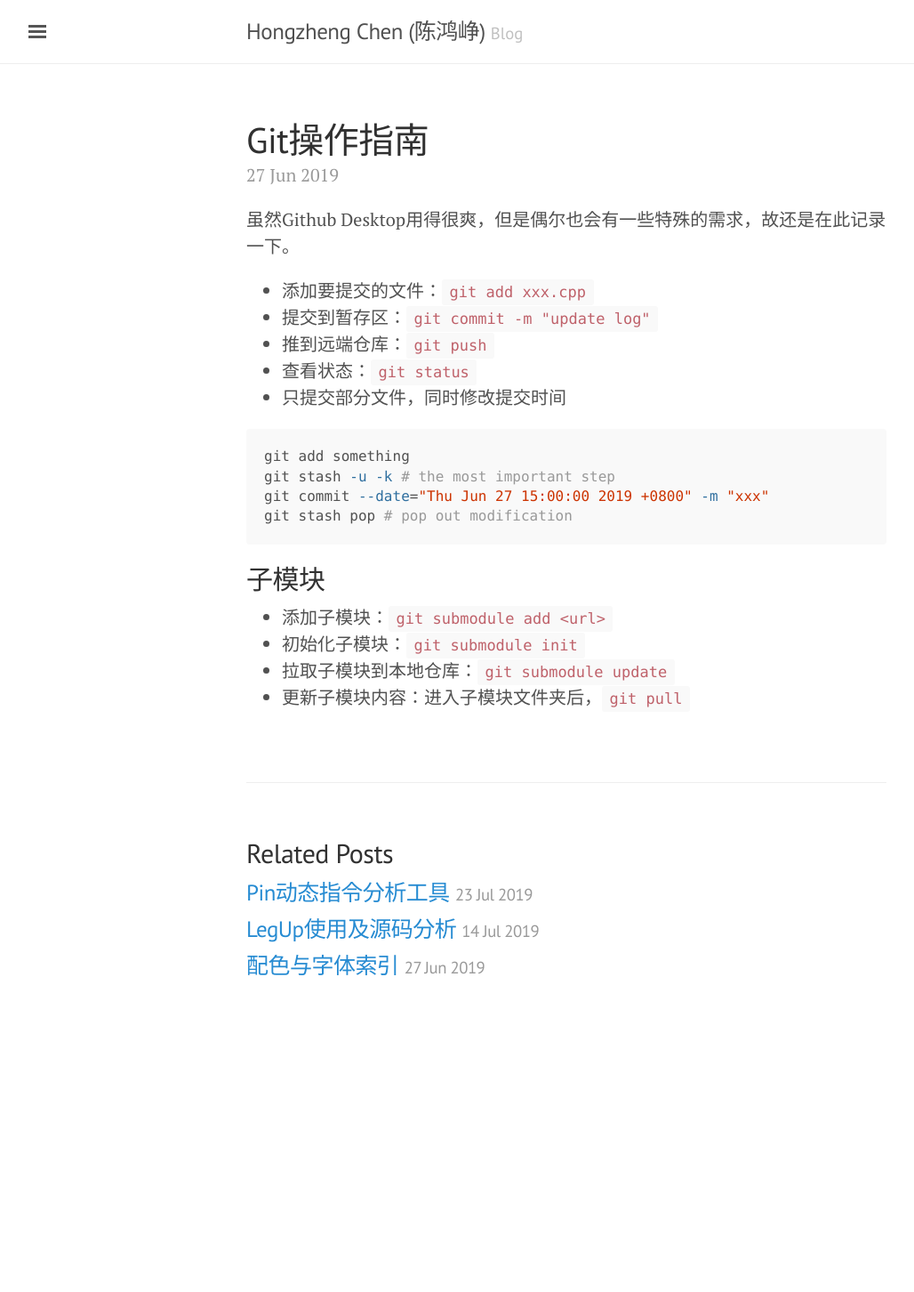
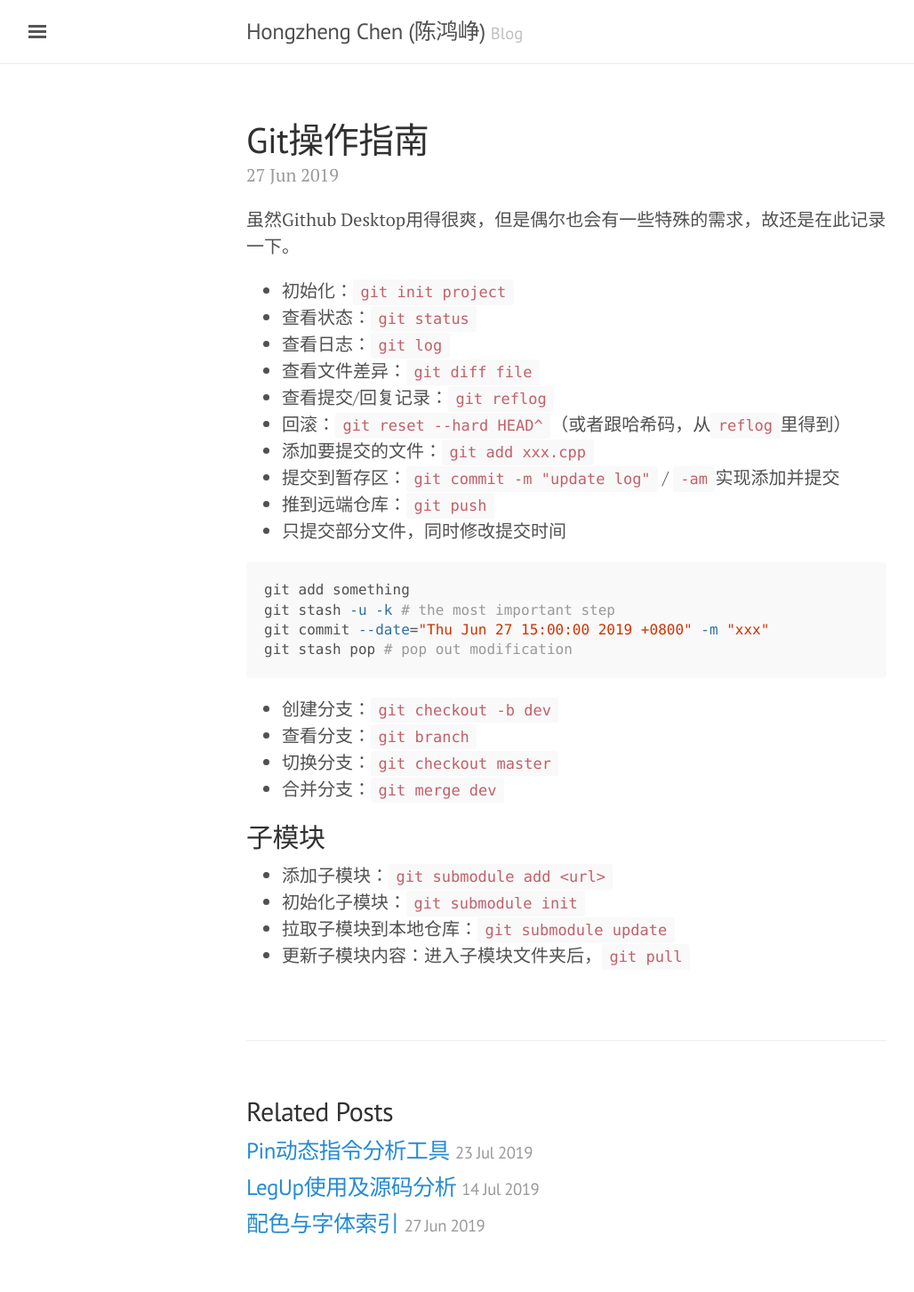
Before and after one commit to Ewenwan/chhzh123.github.io, a Jekyll site: the page built from _posts/2019-06-27-git.md, in a window 1280 px wide. Shown: the whole page at 89% size, without its empty margins (3-1031 px from the left). Built offline with Jekyll 4.4.1, drawn with Linux system fonts in a browser that asks for light colours; nearby versions of some CDN libraries; comment, search, counter and statistics services are not loaded; before the commit the page ends 1162 px from its top, so only the background shows below that.

Commit message:
[blog] Update git

````diff
--- a/_posts/2019-06-27-git.md
+++ b/_posts/2019-06-27-git.md
@@ -7,11 +7,15 @@ tag: [tools]
 虽然Github Desktop用得很爽，但是偶尔也会有一些特殊的需求，故还是在此记录一下。
 
 <!--more-->
-
+* 初始化：`git init project`
+* 查看状态：`git status`
+* 查看日志：`git log`
+* 查看文件差异：`git diff file`
+* 查看提交/回复记录：`git reflog`
+* 回滚：`git reset --hard HEAD^`（或者跟哈希码，从`reflog`里得到）
 * 添加要提交的文件：`git add xxx.cpp`
-* 提交到暂存区：`git commit -m "update log"`
+* 提交到暂存区：`git commit -m "update log"` / `-am`实现添加并提交
 * 推到远端仓库：`git push`
-* 查看状态：`git status`
 * 只提交部分文件，同时修改提交时间
 
 ```bash
@@ -21,6 +25,11 @@ git commit --date="Thu Jun 27 15:00:00 2019 +0800" -m "xxx"
 git stash pop # pop out modification
 ```
 
+* 创建分支：`git checkout -b dev`
+* 查看分支：`git branch`
+* 切换分支：`git checkout master`
+* 合并分支：`git merge dev`
+
 ## 子模块
 * 添加子模块：`git submodule add <url>`
 * 初始化子模块：`git submodule init`
````
